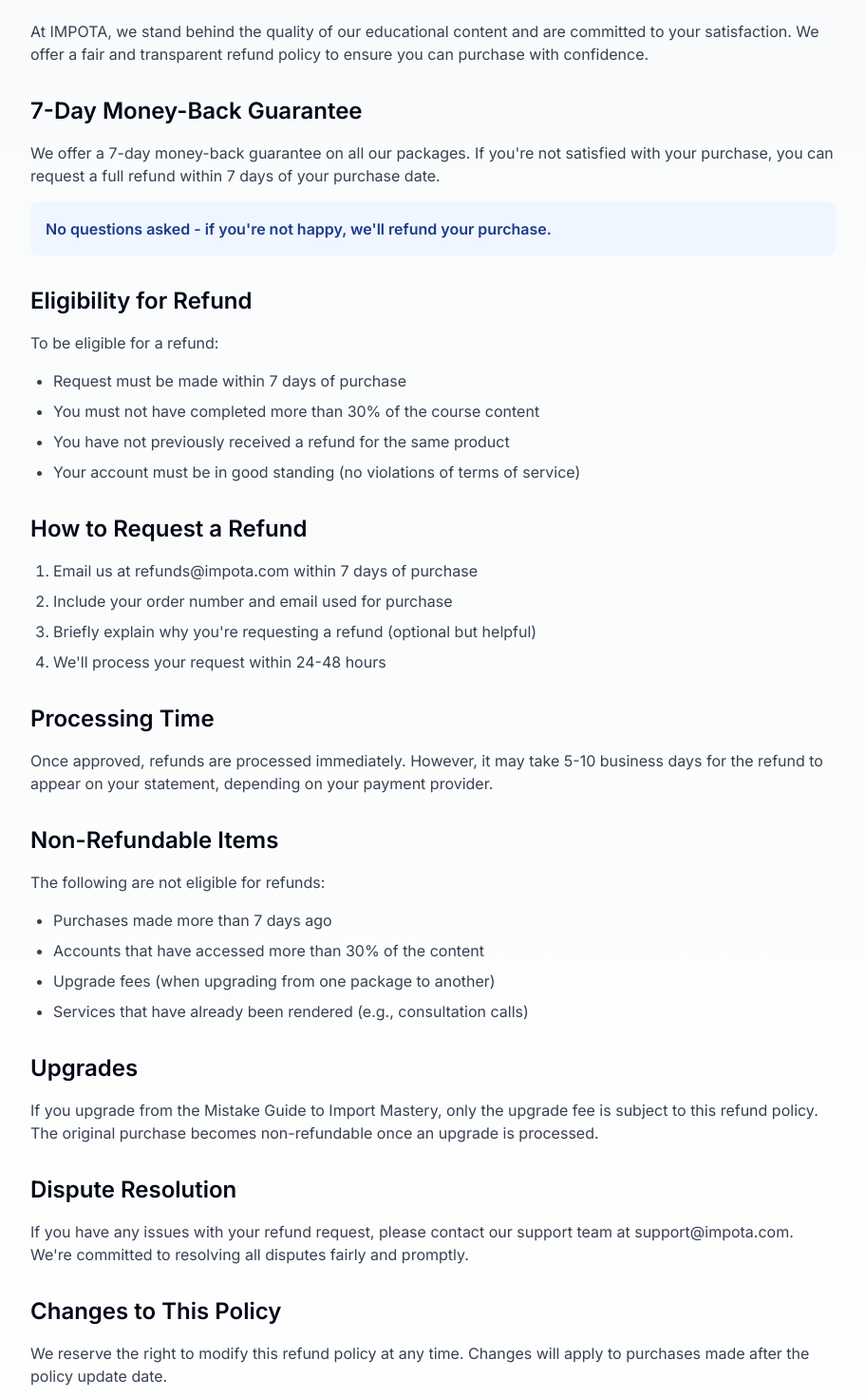
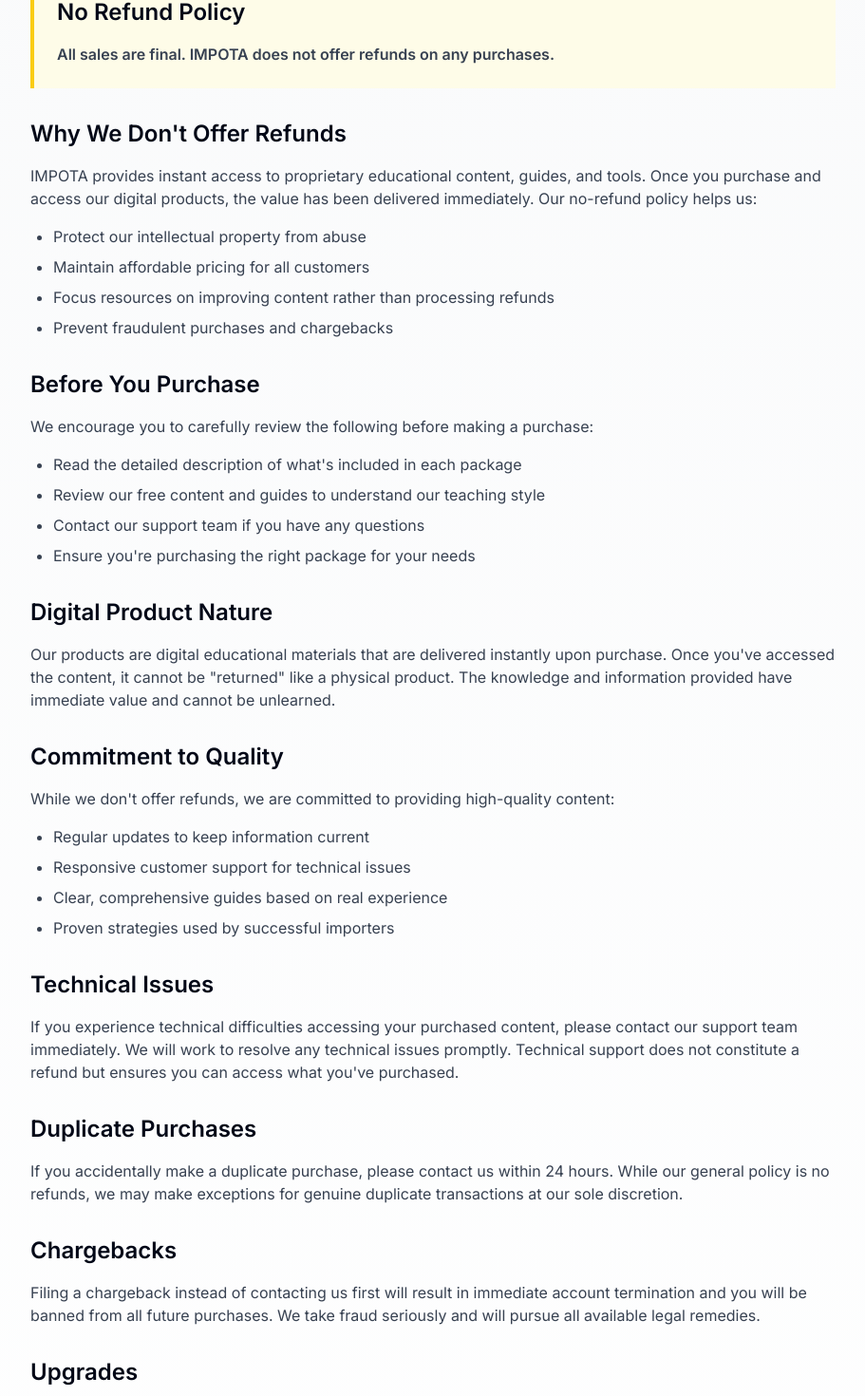
Before and after one commit to Mvula88/calculator, a Next.js app: page /refund-policy in a window 1280 px wide. Shown: the part 255-1725 px from the top of the page at 95% size, without its empty margins (184-1095 px from the left). Built offline with nearby package versions, Linux system fonts and the light colour scheme.

Commit message:
Update Refund Policy to No Refund Policy - all sales are final

```diff
--- a/app/refund-policy/page.tsx
+++ b/app/refund-policy/page.tsx
@@ -14,106 +14,126 @@ export default function RefundPolicyPage() {
         <p className="text-sm text-gray-600 mb-8">Last updated: January 2025</p>
 
         <div className="prose prose-lg max-w-none space-y-8">
-          <section>
-            <h2 className="text-2xl font-semibold mb-4">Our Commitment</h2>
-            <p className="text-gray-700">
-              At IMPOTA, we stand behind the quality of our educational content and are committed to your
-              satisfaction. We offer a fair and transparent refund policy to ensure you can purchase with confidence.
+          <section className="bg-yellow-50 border-l-4 border-yellow-400 p-6">
+            <h2 className="text-2xl font-semibold mb-4">No Refund Policy</h2>
+            <p className="text-gray-700 font-semibold">
+              All sales are final. IMPOTA does not offer refunds on any purchases.
             </p>
           </section>
 
           <section>
-            <h2 className="text-2xl font-semibold mb-4">7-Day Money-Back Guarantee</h2>
+            <h2 className="text-2xl font-semibold mb-4">Why We Don't Offer Refunds</h2>
             <p className="text-gray-700 mb-4">
-              We offer a 7-day money-back guarantee on all our packages. If you're not satisfied with your
-              purchase, you can request a full refund within 7 days of your purchase date.
+              IMPOTA provides instant access to proprietary educational content, guides, and tools.
+              Once you purchase and access our digital products, the value has been delivered immediately.
+              Our no-refund policy helps us:
             </p>
-            <div className="bg-blue-50 p-4 rounded-lg">
-              <p className="text-blue-900 font-semibold">
-                No questions asked - if you're not happy, we'll refund your purchase.
-              </p>
-            </div>
-          </section>
-
-          <section>
-            <h2 className="text-2xl font-semibold mb-4">Eligibility for Refund</h2>
-            <p className="text-gray-700 mb-4">To be eligible for a refund:</p>
             <ul className="list-disc pl-6 text-gray-700 space-y-2">
-              <li>Request must be made within 7 days of purchase</li>
-              <li>You must not have completed more than 30% of the course content</li>
-              <li>You have not previously received a refund for the same product</li>
-              <li>Your account must be in good standing (no violations of terms of service)</li>
+              <li>Protect our intellectual property from abuse</li>
+              <li>Maintain affordable pricing for all customers</li>
+              <li>Focus resources on improving content rather than processing refunds</li>
+              <li>Prevent fraudulent purchases and chargebacks</li>
             </ul>
           </section>
 
           <section>
-            <h2 className="text-2xl font-semibold mb-4">How to Request a Refund</h2>
-            <ol className="list-decimal pl-6 text-gray-700 space-y-2">
-              <li>Email us at refunds@impota.com within 7 days of purchase</li>
-              <li>Include your order number and email used for purchase</li>
-              <li>Briefly explain why you're requesting a refund (optional but helpful)</li>
-              <li>We'll process your request within 24-48 hours</li>
-            </ol>
+            <h2 className="text-2xl font-semibold mb-4">Before You Purchase</h2>
+            <p className="text-gray-700 mb-4">
+              We encourage you to carefully review the following before making a purchase:
+            </p>
+            <ul className="list-disc pl-6 text-gray-700 space-y-2">
+              <li>Read the detailed description of what's included in each package</li>
+              <li>Review our free content and guides to understand our teaching style</li>
+              <li>Contact our support team if you have any questions</li>
+              <li>Ensure you're purchasing the right package for your needs</li>
+            </ul>
           </section>
 
           <section>
-            <h2 className="text-2xl font-semibold mb-4">Processing Time</h2>
+            <h2 className="text-2xl font-semibold mb-4">Digital Product Nature</h2>
             <p className="text-gray-700">
-              Once approved, refunds are processed immediately. However, it may take 5-10 business days
-              for the refund to appear on your statement, depending on your payment provider.
+              Our products are digital educational materials that are delivered instantly upon purchase.
+              Once you've accessed the content, it cannot be "returned" like a physical product.
+              The knowledge and information provided have immediate value and cannot be unlearned.
             </p>
           </section>
 
           <section>
-            <h2 className="text-2xl font-semibold mb-4">Non-Refundable Items</h2>
-            <p className="text-gray-700 mb-4">The following are not eligible for refunds:</p>
+            <h2 className="text-2xl font-semibold mb-4">Commitment to Quality</h2>
+            <p className="text-gray-700 mb-4">
+              While we don't offer refunds, we are committed to providing high-quality content:
+            </p>
             <ul className="list-disc pl-6 text-gray-700 space-y-2">
-              <li>Purchases made more than 7 days ago</li>
-              <li>Accounts that have accessed more than 30% of the content</li>
-              <li>Upgrade fees (when upgrading from one package to another)</li>
-              <li>Services that have already been rendered (e.g., consultation calls)</li>
+              <li>Regular updates to keep information current</li>
+              <li>Responsive customer support for technical issues</li>
+              <li>Clear, comprehensive guides based on real experience</li>
+              <li>Proven strategies used by successful importers</li>
             </ul>
+          </section>
+
+          <section>
+            <h2 className="text-2xl font-semibold mb-4">Technical Issues</h2>
+            <p className="text-gray-700">
+              If you experience technical difficulties accessing your purchased content, please contact
+              our support team immediately. We will work to resolve any technical issues promptly.
+              Technical support does not constitute a refund but ensures you can access what you've purchased.
+            </p>
+          </section>
+
+          <section>
+            <h2 className="text-2xl font-semibold mb-4">Duplicate Purchases</h2>
+            <p className="text-gray-700">
+              If you accidentally make a duplicate purchase, please contact us within 24 hours.
+              While our general policy is no refunds, we may make exceptions for genuine duplicate
+              transactions at our sole discretion.
+            </p>
+          </section>
+
+          <section>
+            <h2 className="text-2xl font-semibold mb-4">Chargebacks</h2>
+            <p className="text-gray-700">
+              Filing a chargeback instead of contacting us first will result in immediate account
+              termination and you will be banned from all future purchases. We take fraud seriously
+              and will pursue all available legal remedies.
+            </p>
           </section>
 
           <section>
             <h2 className="text-2xl font-semibold mb-4">Upgrades</h2>
             <p className="text-gray-700">
-              If you upgrade from the Mistake Guide to Import Mastery, only the upgrade fee is subject
-              to this refund policy. The original purchase becomes non-refundable once an upgrade is processed.
+              If you purchase the Mistake Guide and later upgrade to Import Mastery, you pay only
+              the difference. However, neither the original purchase nor the upgrade fee is refundable.
             </p>
           </section>
 
           <section>
-            <h2 className="text-2xl font-semibold mb-4">Dispute Resolution</h2>
+            <h2 className="text-2xl font-semibold mb-4">Your Agreement</h2>
             <p className="text-gray-700">
-              If you have any issues with your refund request, please contact our support team at
-              support@impota.com. We're committed to resolving all disputes fairly and promptly.
+              By making a purchase on IMPOTA, you acknowledge and agree to this no-refund policy.
+              You confirm that you have read and understood what you are purchasing and accept that
+              all sales are final.
+            </p>
+          </section>
+
+          <section className="bg-blue-50 p-6 rounded-lg">
+            <h2 className="text-2xl font-semibold mb-4">Questions Before Purchase?</h2>
+            <p className="text-gray-700 mb-4">
+              We want you to be confident in your purchase. If you have any questions or concerns
+              before buying, please don't hesitate to contact us:
+            </p>
+            <p className="text-gray-700">
+              Email: support@impota.com
+              <br />WhatsApp: +264 81 234 5678
+              <br />We typically respond within 24 hours
             </p>
           </section>
 
           <section>
-            <h2 className="text-2xl font-semibold mb-4">Changes to This Policy</h2>
+            <h2 className="text-2xl font-semibold mb-4">Policy Updates</h2>
             <p className="text-gray-700">
-              We reserve the right to modify this refund policy at any time. Changes will apply to
-              purchases made after the policy update date.
-            </p>
-          </section>
-
-          <section className="bg-green-50 p-6 rounded-lg">
-            <h2 className="text-2xl font-semibold mb-4">Our Guarantee</h2>
-            <p className="text-gray-700">
-              We're confident you'll love IMPOTA. That's why we offer this generous refund policy.
-              Your success is our success, and we're here to support you every step of your import journey.
-            </p>
-          </section>
-
-          <section>
-            <h2 className="text-2xl font-semibold mb-4">Contact Us</h2>
-            <p className="text-gray-700">
-              For refund requests or questions about this policy:
-              <br />Email: refunds@impota.com
-              <br />Support: support@impota.com
-              <br />Response time: 24-48 hours
+              We reserve the right to update this policy at any time. Changes will apply to future
+              purchases only. The policy in effect at the time of your purchase will apply to that
+              transaction.
             </p>
           </section>
         </div>
```
